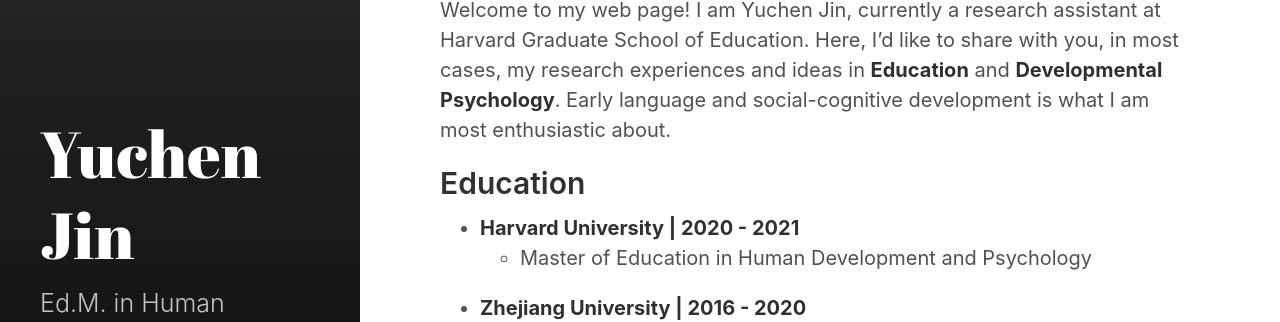
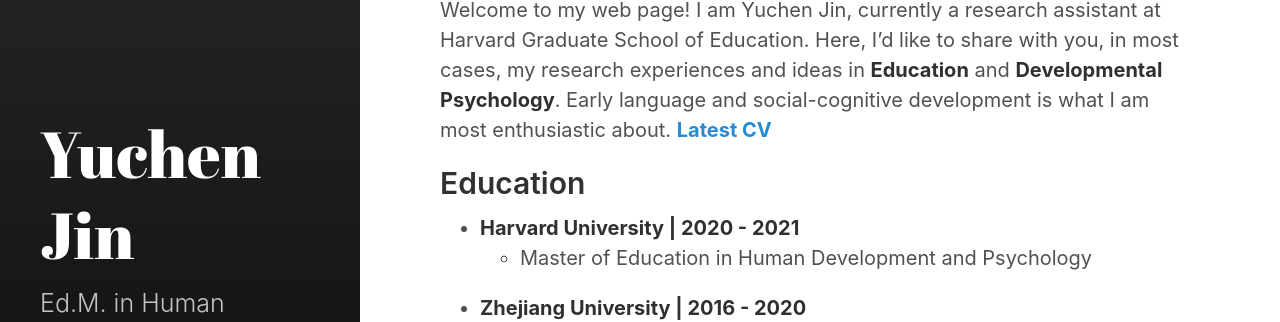
Before and after one commit to Regenchen/Regenchen.github.io, a Jekyll site: the page built from index.md, in a window 1280 px wide and 1045 px high. Shown: the part 385-707 px from the top of the window. Built offline with Jekyll 4.4.1, drawn with Linux system fonts in a browser that asks for light colours.

Commit message:
Update index.md

```diff
--- a/index.md
+++ b/index.md
@@ -8,7 +8,10 @@
 <img src="https://raw.githubusercontent.com/Regenchen/Regenchen.github.io/master/assets/me.jpeg" width="200" height="200">
 Welcome to my web page!
 I am Yuchen Jin, currently a research assistant at Harvard Graduate School of Education. Here, I'd like to share with you, in most cases, my research experiences and ideas in **Education** and **Developmental Psychology**. Early language and social-cognitive development is what I am most enthusiastic about.
+[**Latest CV**](https://drive.google.com/file/d/1xh_Z5Uwp-kS3ZSkMr6JsK7pggCpzhFHE/view?usp=sharing)
 
+[]() <!--as blank line-->
+[]() <!--as blank line-->
 
 ## Education
 
@@ -25,7 +28,8 @@
 
 - **Hangzhou No.2 High School of Zhejiang Province \| 2013 - 2016**
 
-
+[]() <!--as blank line-->
+[]() <!--as blank line-->
 ## Contact
 
 - [LinkedIn](https://www.linkedin.com/in/-yuchen-jin)
```
